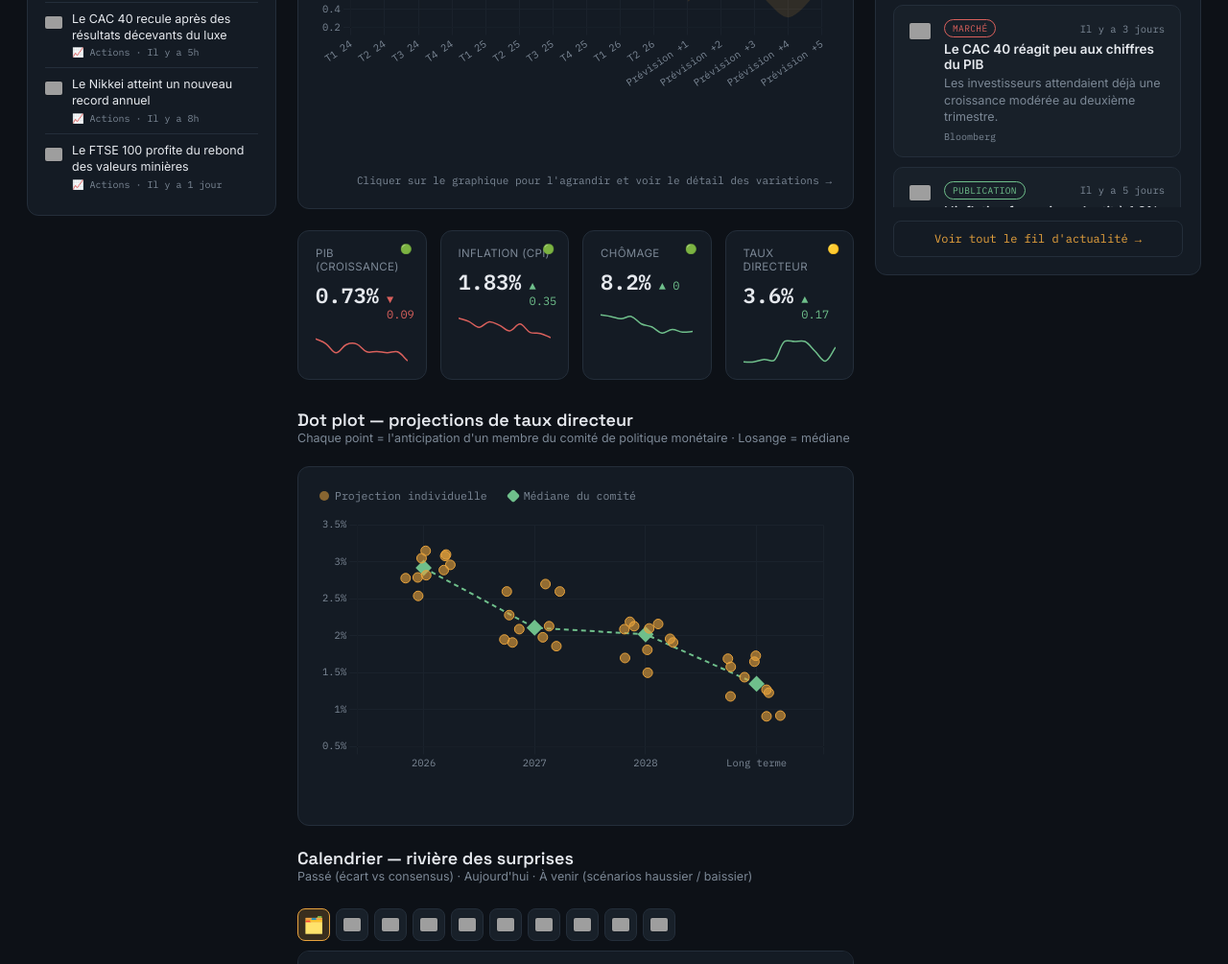
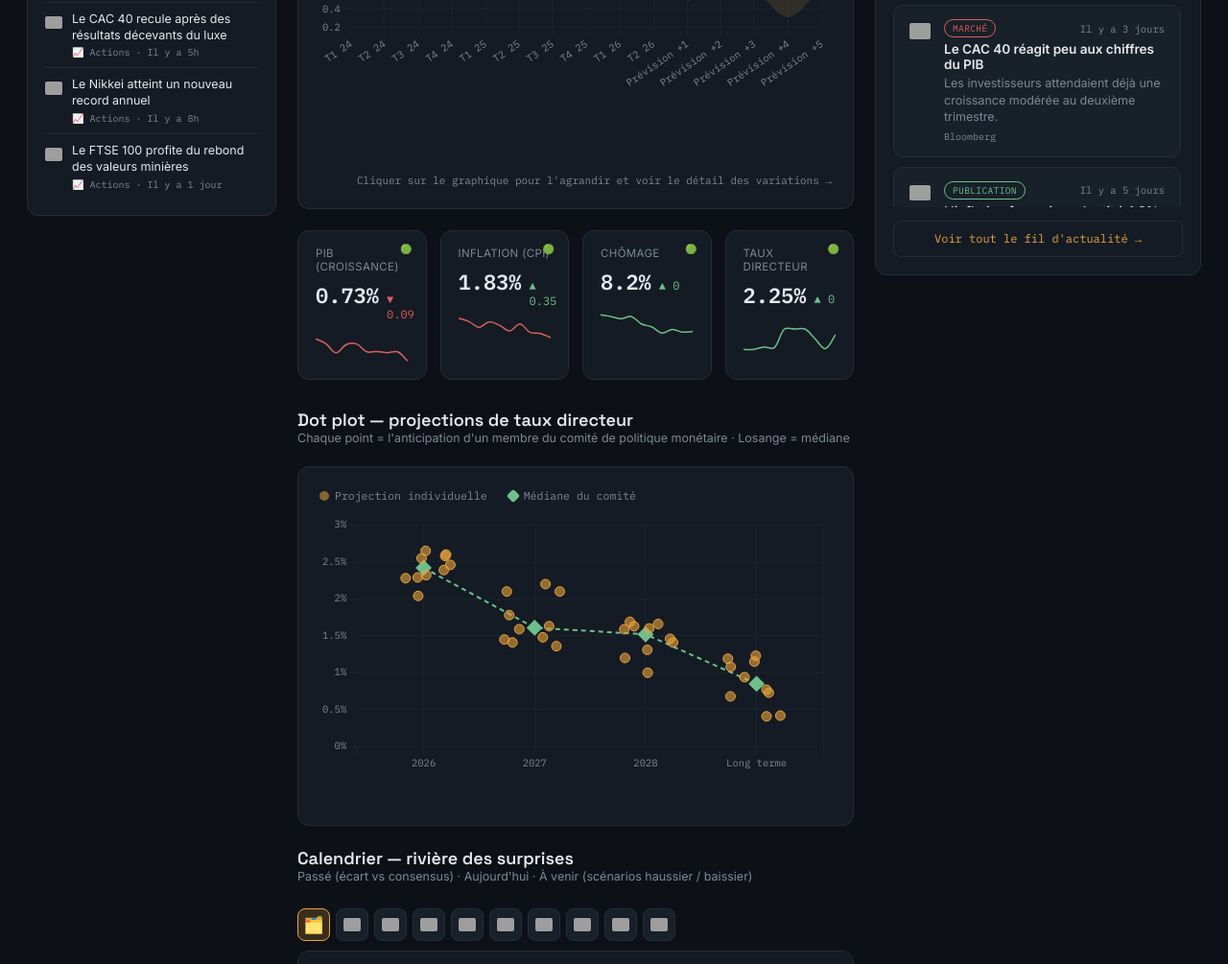
Before and after one commit to MHendersonS/Macro-Terminal, a website: page index.html in a window 1280 px wide. Shown: the part 504-1509 px from the top of the page at 96% size. Drawn offline with nearby package versions, Linux system fonts and the light colour scheme; grey boxes are pictures that could not be loaded.

Commit message:
Update index.html

```diff
--- a/index.html
+++ b/index.html
@@ -885,15 +885,17 @@ function tickClock(){
 }
 setInterval(tickClock,1000); tickClock();
 
-// ---------------- VRAIES DONNÉES (OCDE) — chargement + fusion avec le simulateur ----------------
+// ---------------- VRAIES DONNÉES (OCDE + FRED) — chargement + fusion avec le simulateur ----------------
 // Indicateurs 0=PIB, 1=Inflation, 2=Chômage, 3=Taux directeur (indicatorIdx dans indicators[])
-const REAL_DATA_KEYS = ['gdp', 'inflation', 'unemployment', null]; // 3 = pas encore de source réelle branchée
-let REAL_DATA = { gdp: null, inflation: null, unemployment: null };
+const REAL_DATA_KEYS = ['gdp', 'inflation', 'unemployment', 'rates'];
+let REAL_DATA = { gdp: null, inflation: null, unemployment: null, rates: null };
 
 const MONTH_NAMES_SHORT = ['Jan','Fév','Mar','Avr','Mai','Juin','Juil','Août','Sep','Oct','Nov','Déc'];
 function formatPeriodLabel(period){
   const q = period.match(/^(\d{4})-Q([1-4])$/);
   if(q) return `T${q[2]} ${q[1].slice(2)}`;
+  const full = period.match(/^(\d{4})-(\d{2})-\d{2}$/); // format FRED (YYYY-MM-DD)
+  if(full) return `${MONTH_NAMES_SHORT[parseInt(full[2],10)-1]} ${full[1].slice(2)}`;
   const m = period.match(/^(\d{4})-(\d{2})$/);
   if(m) return `${MONTH_NAMES_SHORT[parseInt(m[2],10)-1]} ${m[1].slice(2)}`;
   return period;
@@ -907,8 +909,16 @@ function getRealHistory(countryCode, indicatorIdx){
   return series.slice(-10); // les 10 derniers points connus, comme le simulateur
 }
 
+// Vrai pour AU/NZ/CH sur le taux directeur : un proxy (taux interbancaire) plutôt que
+// le taux officiel exact, faute de source ouverte fournissant celui-ci directement.
+function isProxySource(countryCode, indicatorIdx){
+  if(REAL_DATA_KEYS[indicatorIdx] !== 'rates') return false;
+  const info = REAL_DATA.rates && REAL_DATA.rates.sourcesUsed && REAL_DATA.rates.sourcesUsed[countryCode];
+  return !!(info && info.isProxy);
+}
+
 async function loadRealData(){
-  const sources = { gdp: 'data/gdp.json', inflation: 'data/inflation.json', unemployment: 'data/unemployment.json' };
+  const sources = { gdp: 'data/gdp.json', inflation: 'data/inflation.json', unemployment: 'data/unemployment.json', rates: 'data/rates.json' };
   await Promise.all(Object.entries(sources).map(async ([key, url])=>{
     try{
       const res = await fetch(url);
@@ -1053,7 +1063,8 @@ const DOT_PERIODS = ['2026','2027','2028','Long terme'];
 
 function genDotPlotData(countryCode){
   const rnd = seeded(countryCode.charCodeAt(0)*41 + 19);
-  const base = BASE_POLICY_RATE[countryCode] ?? 3.0;
+  const realRates = getRealHistory(countryCode, 3); // 3 = Taux directeur
+  const base = realRates ? realRates[realRates.length-1].value : (BASE_POLICY_RATE[countryCode] ?? 3.0);
   const neutral = Math.max(0.25, base - 1.4);
   const dots = [];
   const medianPoints = [];
@@ -1129,10 +1140,13 @@ function renderCards(){
     const delta = (last-prev).toFixed(2);
     const up = delta >= 0;
     const suffix = i===2 ? '%' : (i===3 ? '%' : '%');
+    const isProxy = isProxySource(activeCountry, i);
+    const srcLabel = i===3 ? 'FRED' : 'OCDE';
+    const sourceTitle = d.isReal ? `Données réelles (${srcLabel}${isProxy ? ', proxy' : ''})` : 'Données simulées';
     const card = document.createElement('div');
     card.className='stat-card';
     card.innerHTML = `
-      <div class="stat-card-source" title="${d.isReal ? 'Données réelles (OCDE)' : 'Données simulées'}">${d.isReal ? '🟢' : '🟡'}</div>
+      <div class="stat-card-source" title="${sourceTitle}">${d.isReal ? '🟢' : '🟡'}</div>
       <div class="label">${label}</div>
       <div class="value-row">
         <div class="value">${last}${suffix}</div>
@@ -2284,7 +2298,11 @@ function render(){
   document.getElementById('heroTitle').textContent = `${cName} — ${indicators[activeIndicator]}`;
   const badge = document.getElementById('dataSourceBadge');
   const isReal = !!getRealHistory(activeCountry, activeIndicator);
-  badge.textContent = isReal ? '🟢 Données réelles — OCDE' : '🟡 Données simulées (démo)';
+  const isProxy = isProxySource(activeCountry, activeIndicator);
+  const sourceLabel = activeIndicator===3 ? 'FRED' : 'OCDE';
+  badge.textContent = isReal
+    ? (isProxy ? `🟢 Données réelles — ${sourceLabel} (proxy)` : `🟢 Données réelles — ${sourceLabel}`)
+    : '🟡 Données simulées (démo)';
   badge.className = 'data-source-badge ' + (isReal ? 'real' : 'sim');
   renderChart();
   renderCards();
```
